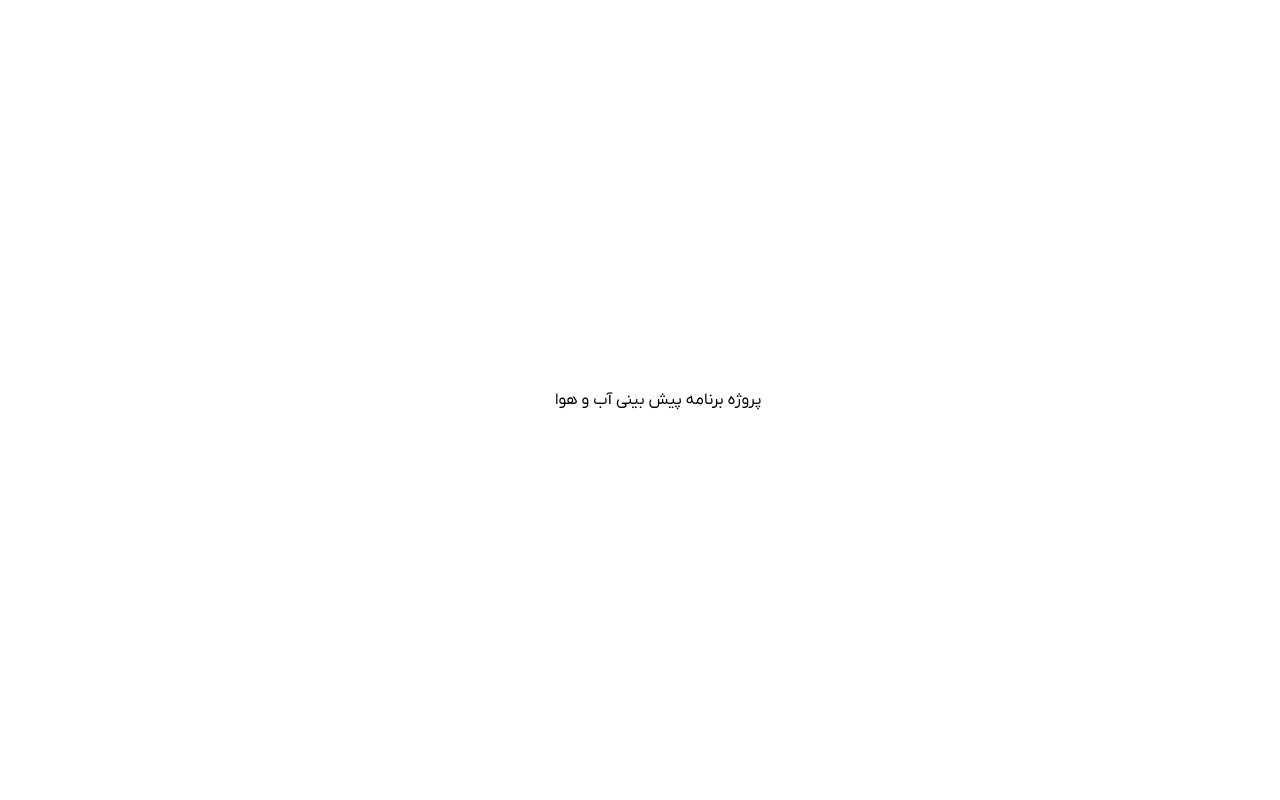
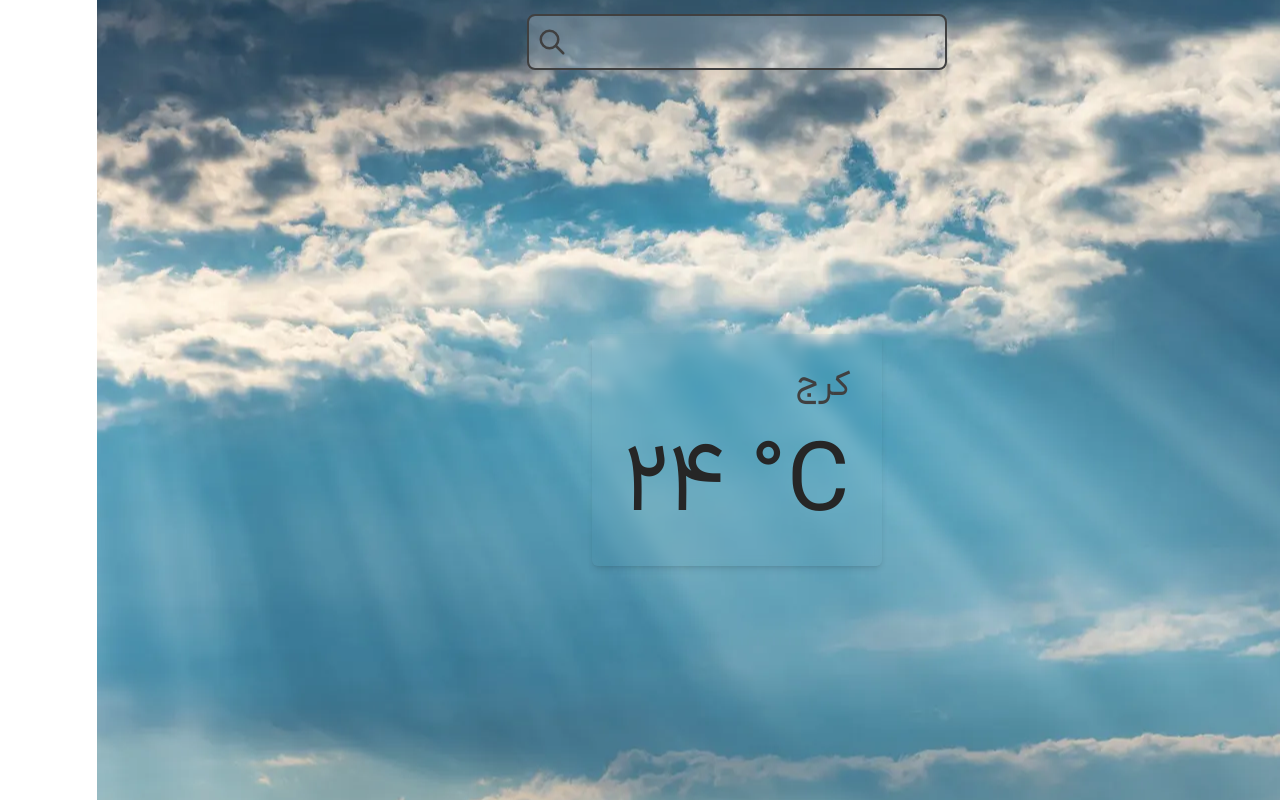
Before and after one commit to gitkamran/weather-app, a React (Create React App) app: page / in a window 1280 px wide. Built offline with nearby package versions, Linux system fonts and the light colour scheme.

Commit message:
add background and search

```diff
--- a/src/App.js
+++ b/src/App.js
@@ -1,6 +1,7 @@
 import { BrowserRouter, Routes, Route } from "react-router-dom";
 import Home from "./layout/Home";
 import NotFound from "./layout/NotFound";
+import "./app.css"
 function App() {
   return (
     <BrowserRouter>
--- /dev/null
+++ b/src/app.css
@@ -0,0 +1,3 @@
+.ltr {
+    direction: ltr;
+}
--- /dev/null
+++ b/src/components/search-box/SearchBox.js
@@ -0,0 +1,15 @@
+import React from 'react'
+import { HiOutlineSearch } from 'react-icons/hi'
+
+const SearchBox = () => {
+    return (
+        <form className='relative w-full h-fit md:w-2/3 lg:w-1/3'>
+            <input className='p-3 rounded-md w-full bg-white bg-opacity-20 outline outline-neutral-700 outline-2 text-neutral-700 text-xl' />
+            <button className='absolute left-2 top-1/2 -translate-y-1/2'>
+                <HiOutlineSearch className='text-3xl text-neutral-700' />
+            </button>
+        </form>
+    )
+}
+
+export default SearchBox
--- a/src/layout/Home.js
+++ b/src/layout/Home.js
@@ -1,10 +1,21 @@
 import React from 'react'
+import SearchBox from '../components/search-box/SearchBox'
 
 const Home = () => {
 
     return (
-        <div className="flex flex-col gap-4 items-center justify-center w-full min-h-screen">
-            <h1>پروژه برنامه پیش بینی آب و هوا</h1>
+        <div className='bg-weather bg-no-repeat bg-cover bg-center w-full h-screen'>
+            <div className='w-full h-full flex flex-col items-center gap-12 p-4'>
+                <SearchBox />
+                <div className='w-full h-full flex items-center justify-center'>
+                    <div className='backdrop-blur-sm'>
+                        <div className='flex flex-col gap-8 rounded-md p-8 shadow-md'>
+                            <h2 className='text-4xl text-neutral-700'>کرج</h2>
+                            <h2 className="text-8xl ltr text-neutral-800">24 °C</h2>
+                        </div>
+                    </div>
+                </div>
+            </div>
         </div>
     )
 }
--- a/tailwind.config.js
+++ b/tailwind.config.js
@@ -4,7 +4,11 @@ module.exports = {
     "./src/**/*.{js,jsx,ts,tsx}",
   ],
   theme: {
-    extend: {},
+    extend: {
+      backgroundImage: {
+        'weather': "url('/public/assets/images/bg-weather.webp')",
+      }
+    },
   },
   plugins: [],
 }
```
Also changed, not shown: public/assets/images/bg-weather.webp (added).
